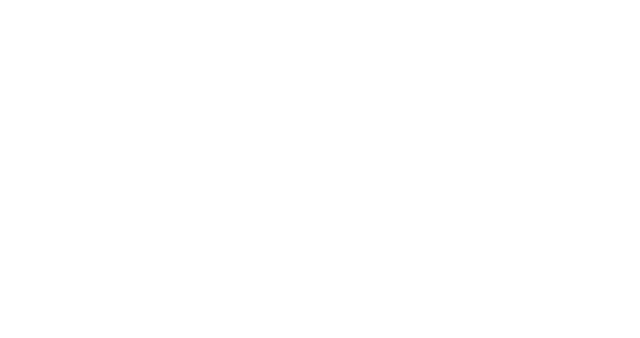
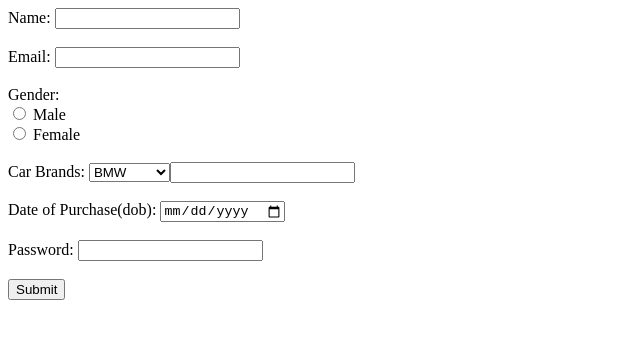
Before and after one commit to acciojob/car-insurance-form-Kiruthigadurairaj, a website: page main.html in a window 1280 px wide. Shown: the whole page, without its empty margins (0-640 px from the left). Drawn offline with Linux system fonts and the light colour scheme.

Commit message:
created a submission

```diff
--- a/main.html
+++ b/main.html
@@ -7,6 +7,31 @@
 </head>
 
 <body>
+	<form method="post">
+        <label for="name">Name:</label>
+        <input type="text" id="name" name="name" required><br><br>
+        <label for="email">Email:</label>
+        <input type="email" id="email" required><br><br>
+        <label>Gender:</label><br>
+        <input type="radio" id="male" name="gender" value="male" required>
+        <label for="male">Male</label><br>
+        <input type="radio" id="female" name="gender" value="female" required>
+        <label for="female">Female</label><br>
+    <br>
+        <label for="cars">Car Brands:</label>
+        <select id="cars">
+            <option>BMW</option>
+            <option>Audi</option>
+            <option>Mercedez</option><br>
+        <label for="carage">Car Age:</label>
+        <input type="number" id="carage" required><br><br>
+        <label for="dop">Date of Purchase(dob):</label>
+        <input type="date" id="dop" required><br><br>
+        <label for="password">Password:</label>
+        <input type="password" id="password" required><br>
+		<br>
+        <button type="submit">Submit</button>
+    </form>
 	<!-- the entire body must be written by student -->
     <script type="text/javascript" src="./script.js">
 </script>
```
